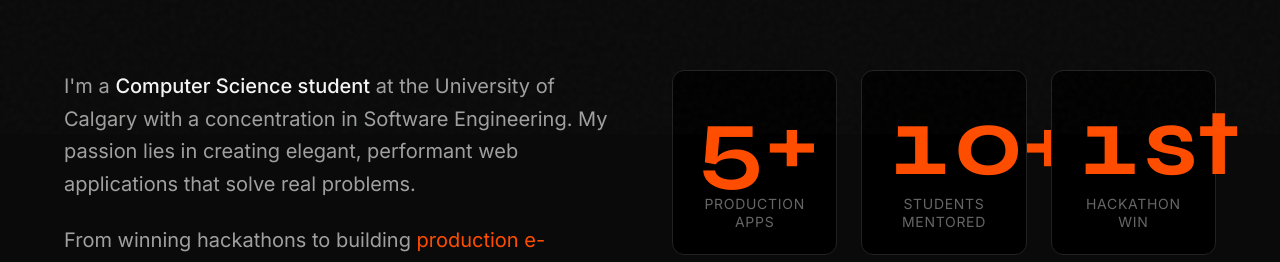
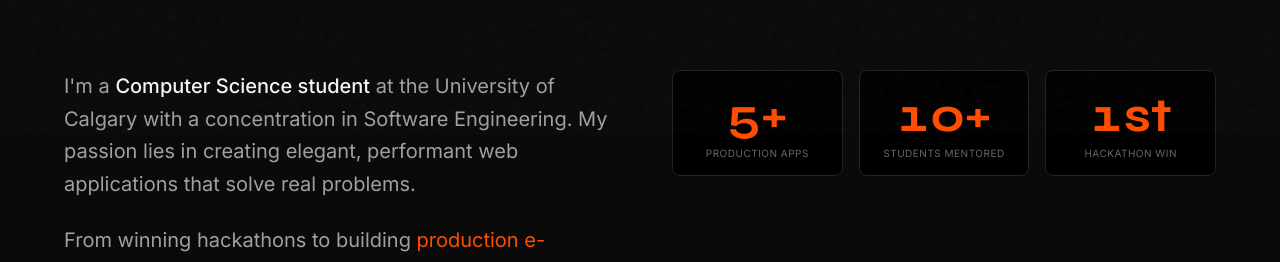
Before and after one commit to Kostia06/Portfolio, a SvelteKit app: page /about in a window 1280 px wide. Shown: the part 666-928 px from the top of the page. Built offline with nearby package versions, Linux system fonts and the light colour scheme.

Commit message:
Make stats boxes more compact to fit numbers

```diff
--- a/src/routes/about/+page.svelte
+++ b/src/routes/about/+page.svelte
@@ -297,13 +297,13 @@
 
 				<!-- Stats Grid -->
 				<div class="lg:col-span-6">
-					<div bind:this={statsEl} class="grid grid-cols-3 gap-4 md:gap-6">
+					<div bind:this={statsEl} class="grid grid-cols-3 gap-3 md:gap-4">
 						{#each stats as stat, i}
-							<div class="stat-item relative p-4 md:p-6 border border-[var(--color-border)] rounded-xl bg-[var(--color-bg)] group hover:border-[var(--color-accent)] transition-all duration-300 text-center">
-								<div class="font-display text-3xl md:text-4xl lg:text-5xl font-bold text-[var(--color-accent)] mb-1 tabular-nums">
+							<div class="stat-item relative p-3 md:p-4 border border-[var(--color-border)] rounded-lg bg-[var(--color-bg)] group hover:border-[var(--color-accent)] transition-all duration-300 text-center">
+								<div class="font-display text-2xl md:text-3xl font-bold text-[var(--color-accent)] mb-0.5 tabular-nums">
 									{animatedStats[i]}{stat.suffix}
 								</div>
-								<div class="text-[10px] md:text-xs text-[var(--color-muted)] uppercase tracking-wider leading-tight">
+								<div class="text-[9px] md:text-[10px] text-[var(--color-muted)] uppercase tracking-wider leading-tight">
 									{stat.label}
 								</div>
 							</div>
```
